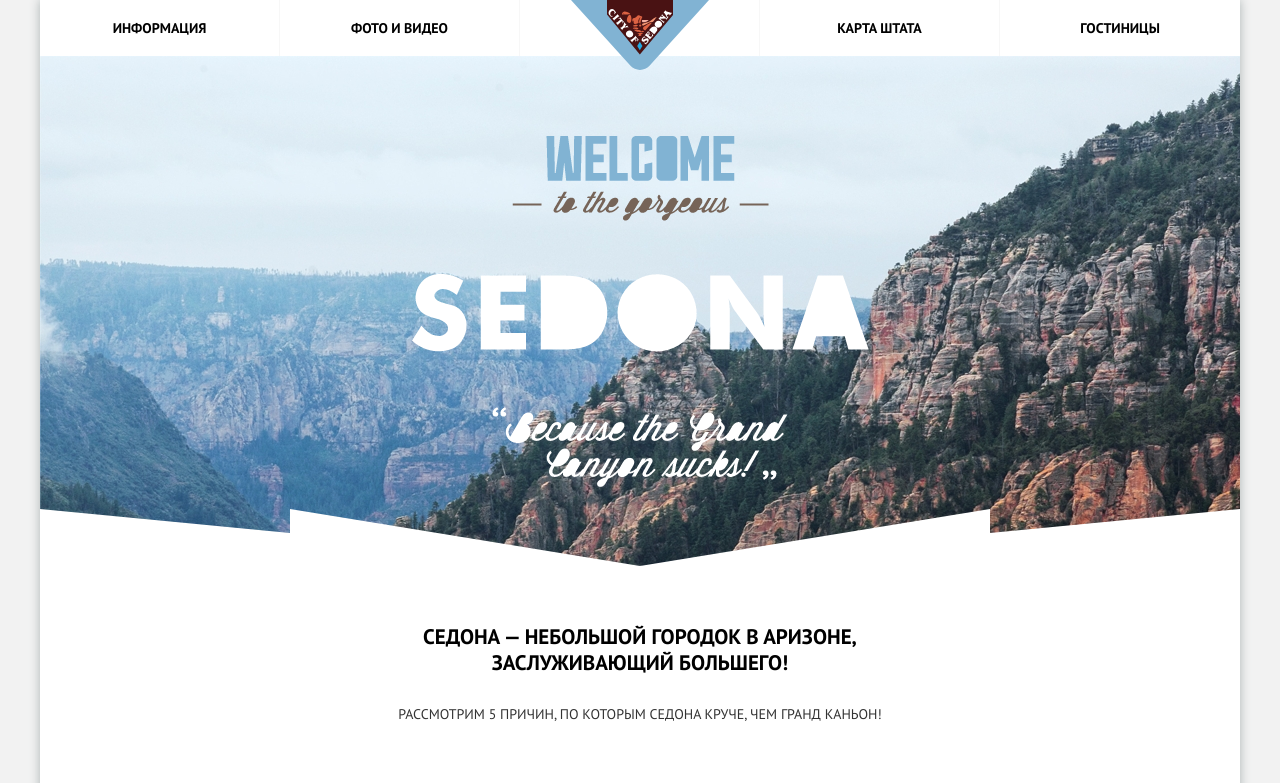
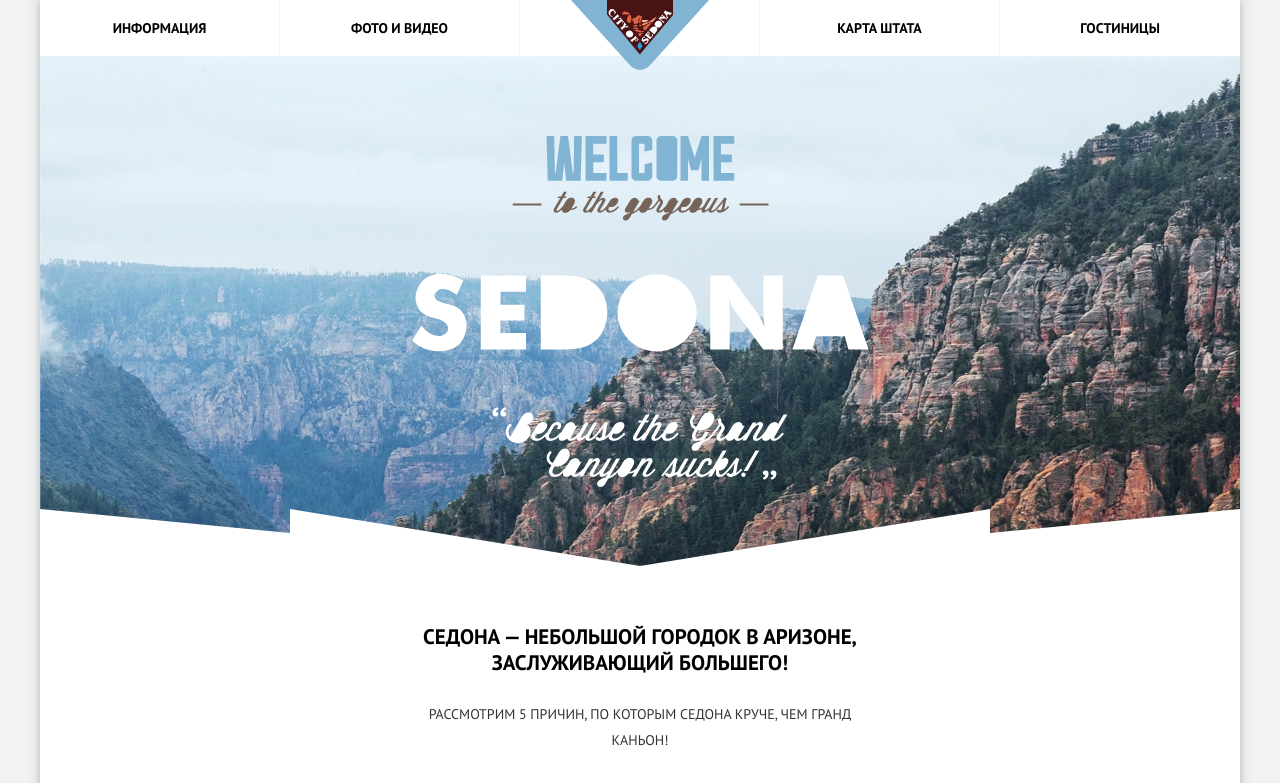
Before and after one commit to shock-dev/sedona, a Vue app: page / in a window 1280 px wide. Shown: the top 783 px of the page. Built offline with nearby package versions, Linux system fonts and the light colour scheme.

Commit message:
padding for top-content

```diff
--- a/src/scss/components/_top-content.scss
+++ b/src/scss/components/_top-content.scss
@@ -1,5 +1,5 @@
 .top-content {
-  padding: 58px 0;
+  padding: 58px 15px;
   text-align: center;
   max-width: 484px;
   margin: 0 auto;
```
